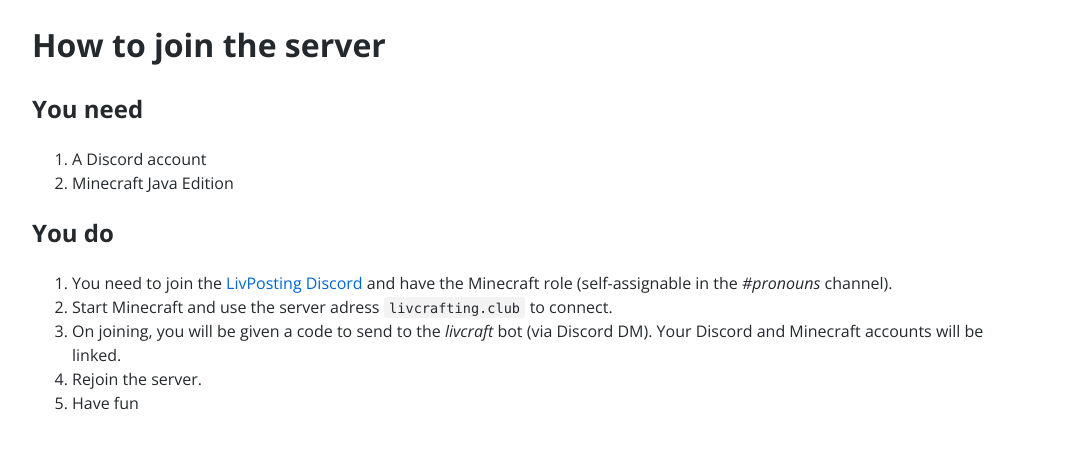
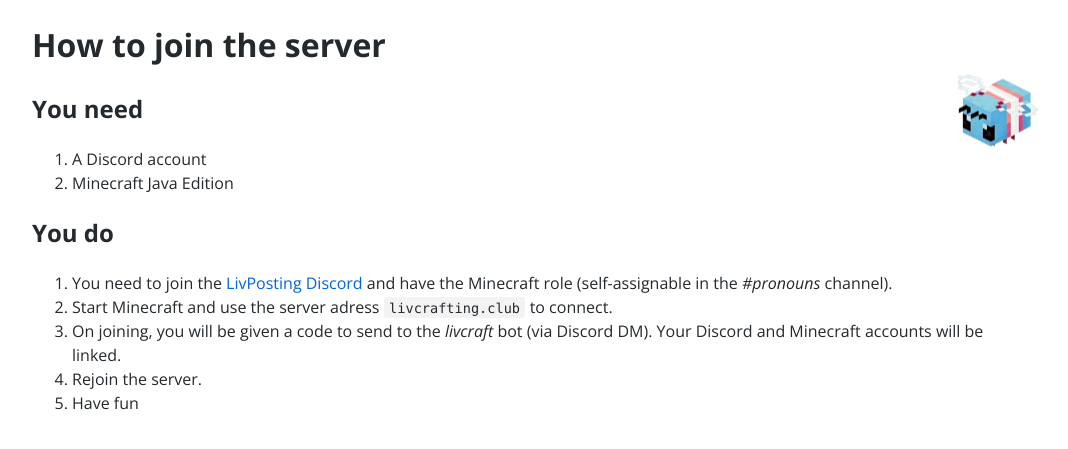
Before and after one commit to BigLazyDragon/livcraft, a Jekyll site: the page built from join.md, in a window 1280 px wide. Shown: the top 449 px of the page, without its empty margins (108-1176 px from the left). Built offline with Jekyll 4.4.1, drawn with Linux system fonts in a browser that asks for light colours.

Commit message:
add more trans bee

```diff
--- /dev/null
+++ b/css/bee.css
@@ -0,0 +1,17 @@
+.bee {
+    width: 80px;
+    height: 80px;
+    position: absolute;
+    top: 45px;
+    right: 10px;
+    animation: pulse 2s ease-in-out alternate infinite;
+}
+
+@keyframes pulse {
+    0% {
+        transform: translateY(0px);
+    }
+    100% {
+        transform: translateY(30px);
+    }
+}
--- a/css/main.css
+++ b/css/main.css
@@ -12,6 +12,7 @@
 
 main {
     display: block;
+    position: relative;
     max-width: 1000px;
     margin: 0 auto;
     padding: 0 16px;
--- a/join.md
+++ b/join.md
@@ -13,3 +13,6 @@
 3. On joining, you will be given a code to send to the *livcraft* bot (via Discord DM). Your Discord and Minecraft accounts will be linked.
 4. Rejoin the server.
 5. Have fun
+
+<link rel='stylesheet' href='css/bee.css'>
+<img class="bee" src="images/bee.png" alt="a beautiful trans bee" title="trans bee"/>
```
Also changed, not shown: images/bee.png (added).
